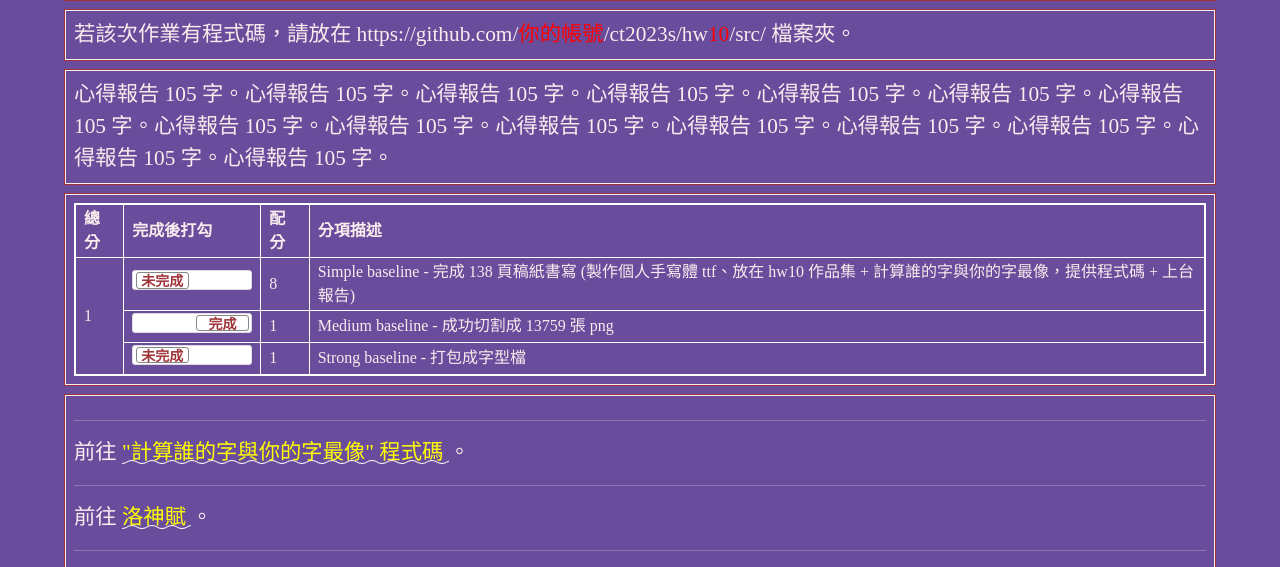
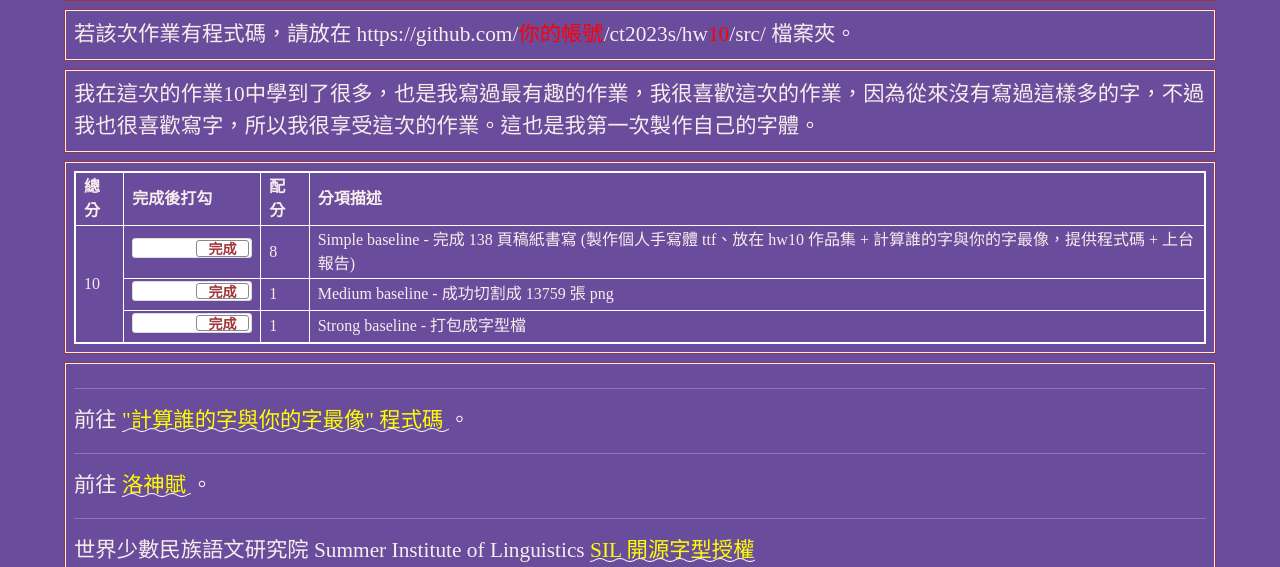
Before and after one commit to timtimno1/ct2023s, a plain HTML site: page hw10/index.html in a window 1280 px wide. Shown: the part 83-650 px from the top of the page. Drawn offline with nearby package versions, Linux system fonts and the light colour scheme.

Commit message:
HW10 心得

```diff
--- a/hw10/index.html
+++ b/hw10/index.html
@@ -185,7 +185,7 @@
   <!-- ------------------------------------------------>
   <div class="row hw12">
     <div class="col-md-12 twenty">
-      心得報告 105 字。心得報告 105 字。心得報告 105 字。心得報告 105 字。心得報告 105 字。心得報告 105 字。心得報告 105 字。心得報告 105 字。心得報告 105 字。心得報告 105 字。心得報告 105 字。心得報告 105 字。心得報告 105 字。心得報告 105 字。心得報告 105 字。
+      我在這次的作業10中學到了很多，也是我寫過最有趣的作業，我很喜歡這次的作業，因為從來沒有寫過這樣多的字，不過我也很喜歡寫字，所以我很享受這次的作業。這也是我第一次製作自己的字體。
     </div>
   </div>
 
@@ -201,7 +201,7 @@
         </tr>
         <tr>
           <td rowspan="7" id="myTotal"></td>
-          <td><input type="checkbox" class="flipswitch" id="myCheckbox1"></td>
+          <td><input type="checkbox" class="flipswitch" id="myCheckbox1" checked></td>
           <td id='m1'>8</td>
           <td>Simple baseline - 完成 138 頁稿紙書寫 (製作個人手寫體 ttf、放在 hw10 作品集 + 計算誰的字與你的字最像，提供程式碼 + 上台報告)</td>
         </tr>
@@ -211,7 +211,7 @@
           <td>Medium baseline - 成功切割成 13759 張 png </td>
         </tr>
         <tr>
-          <td><input type="checkbox" class="flipswitch" id="myCheckbox3"></td>
+          <td><input type="checkbox" class="flipswitch" id="myCheckbox3" checked></td>
           <td id='m3'>1</td>
           <td>Strong baseline - 打包成字型檔 </td>
         </tr>
```
